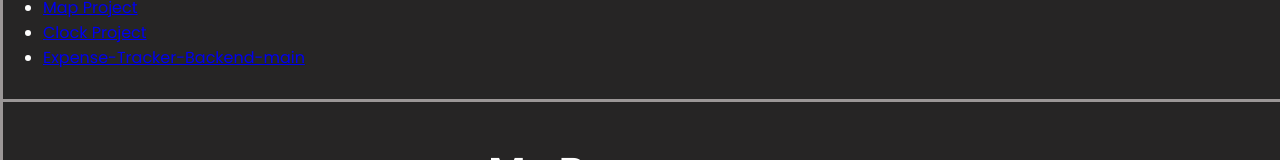
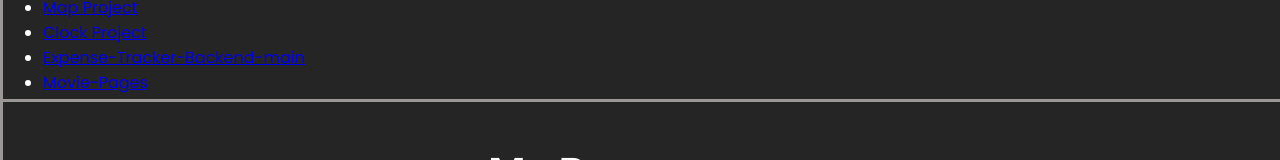
Before and after one commit to haseenakathat/Portfolio-Website, a plain HTML site: page index.html in a window 1280 px wide. Shown: the part 1407-1567 px from the top of the page. Drawn offline with Linux system fonts and the light colour scheme.

Commit message:
Update index.html

```diff
--- a/index.html
+++ b/index.html
@@ -75,6 +75,7 @@
                 <li><a href="https://haseenakathat.github.io/Map/" target="_blank">Map Project</a></li>
                 <li><a href="https://haseenakathat.github.io/Clock/" target="_blank">Clock Project</a></li>
                 <li><a href="https://haseenakathat.github.io/Expense-Tracker-Backend-main/">Expense-Tracker-Backend-main</a></li>
+                <li><a href="https://haseenakathat.github.io/Movie-Pages/">Movie-Pages</a></li>
             </ul>
         </div>
     </section>
```
